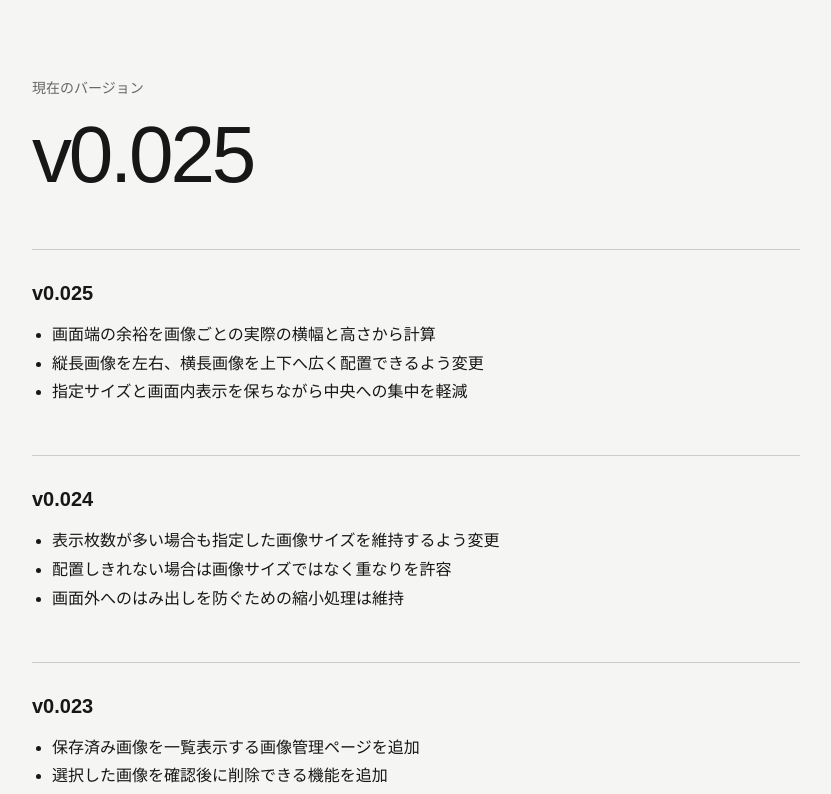
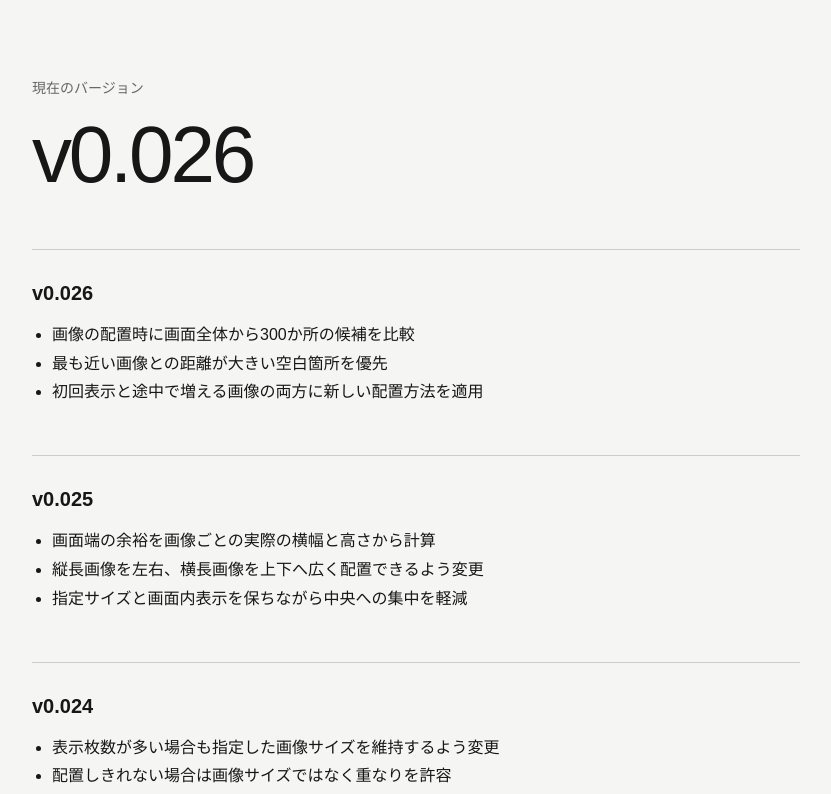
Before and after one commit to umedademu/vision, a Next.js app: page /updates in a window 1280 px wide. Shown: the top 794 px of the page, without its empty margins (224-1055 px from the left). Built offline with nearby package versions, Linux system fonts and the light colour scheme.

Commit message:
空白を優先する配置へ変更してv0.026に更新

```diff
--- a/package.json
+++ b/package.json
@@ -1,6 +1,6 @@
 {
   "name": "vision",
-  "version": "0.0.25",
+  "version": "0.0.26",
   "private": true,
   "scripts": {
     "dev": "next dev",
--- a/src/app/updates/page.tsx
+++ b/src/app/updates/page.tsx
@@ -10,7 +10,16 @@ export default function UpdatesPage() {
     <main className="updates-page">
       <div className="updates-content">
         <p className="updates-label">現在のバージョン</p>
-        <h1 className="updates-title">v0.025</h1>
+        <h1 className="updates-title">v0.026</h1>
+
+        <section className="updates-entry">
+          <h2>v0.026</h2>
+          <ul>
+            <li>画像の配置時に画面全体から300か所の候補を比較</li>
+            <li>最も近い画像との距離が大きい空白箇所を優先</li>
+            <li>初回表示と途中で増える画像の両方に新しい配置方法を適用</li>
+          </ul>
+        </section>
 
         <section className="updates-entry">
           <h2>v0.025</h2>
```
Also changed, not shown: src/app/slideshow.tsx (+6 -10 lines), 2 other files (tests, documents, lock files or other folders).
